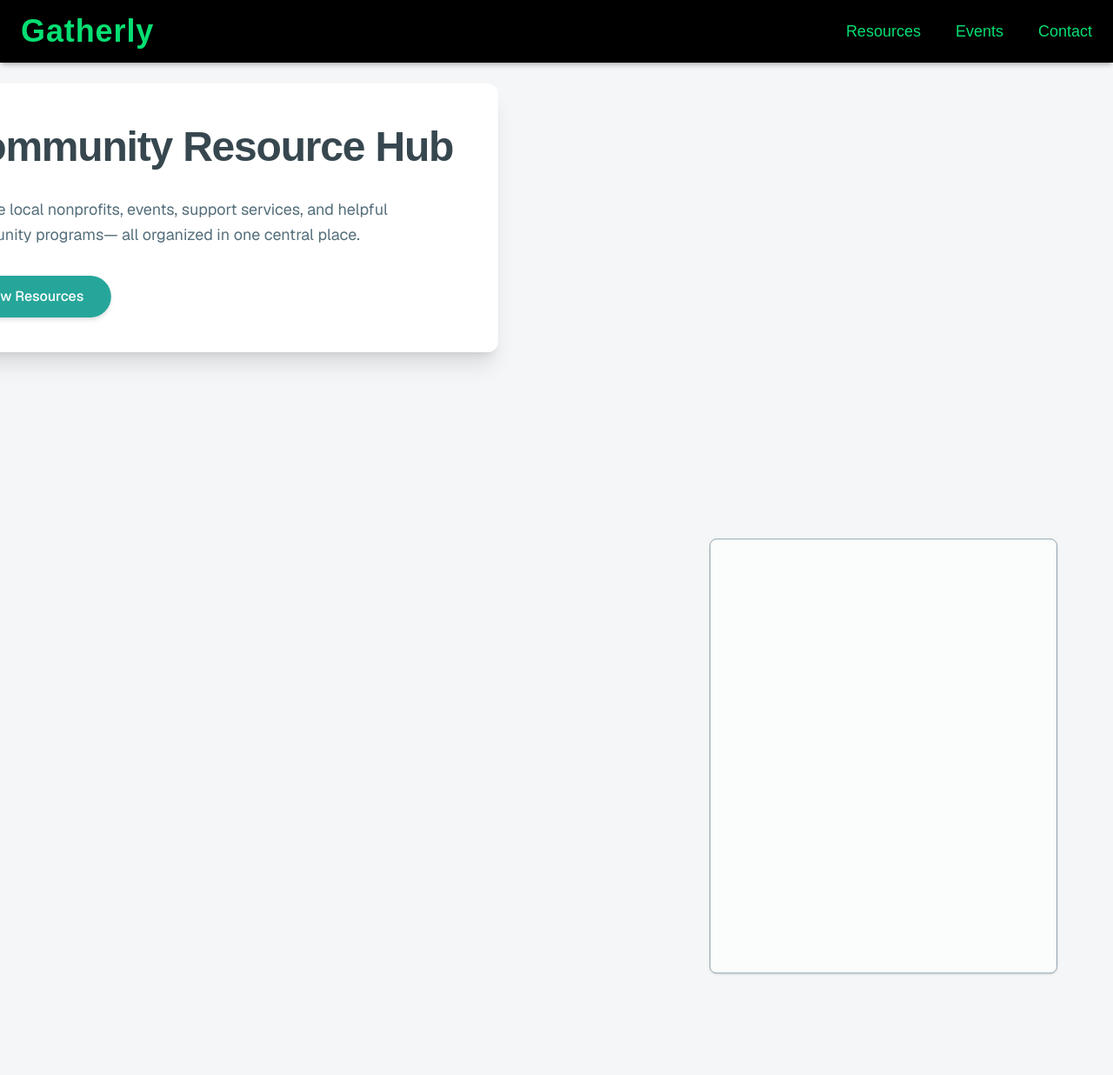
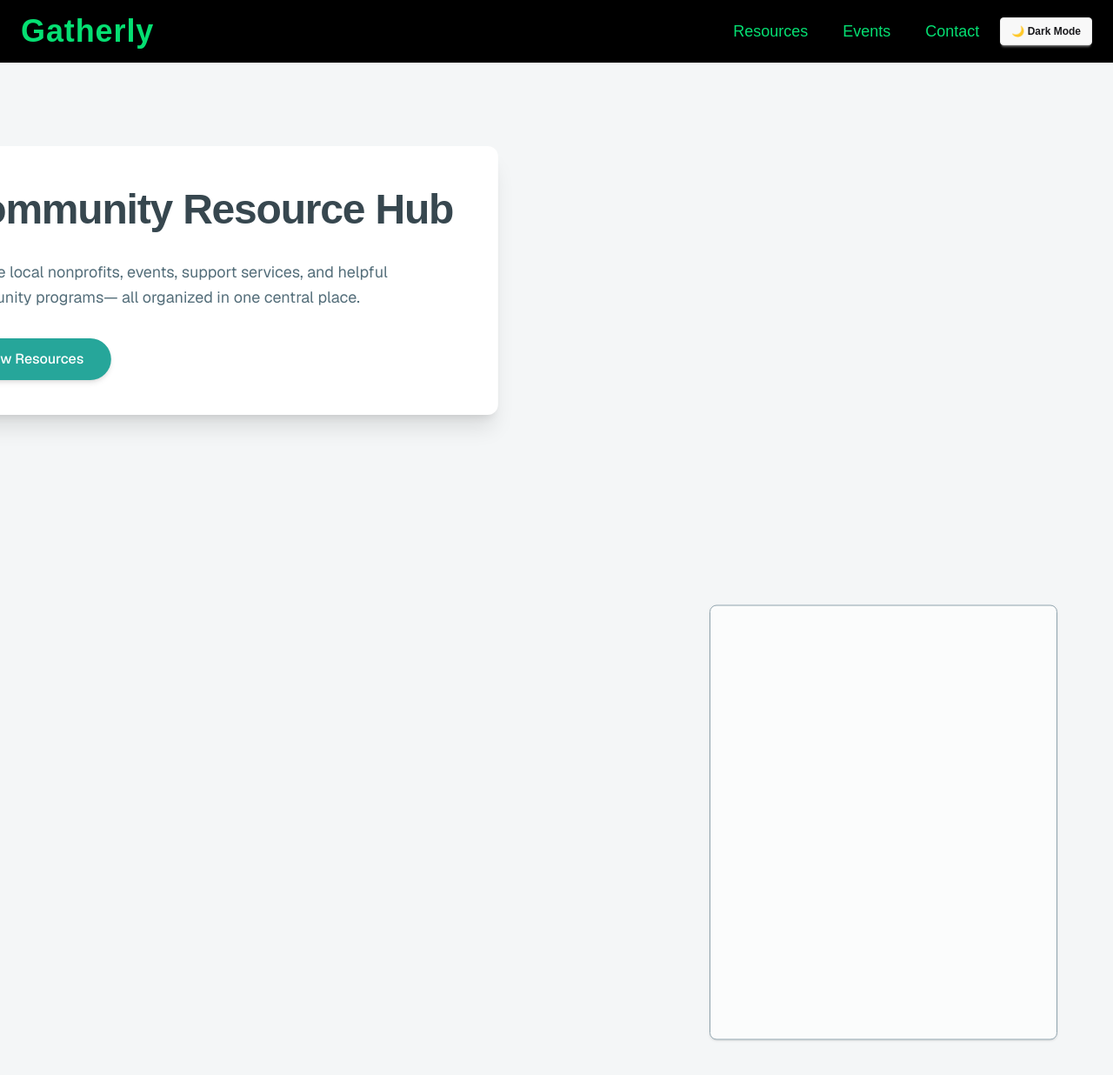
Before and after one commit to TSA-Group/tsa_group_starter, a Next.js app: page / in a window 1280 px wide. Shown: the top 1236 px of the page at 87% size. Built offline with nearby package versions, Linux system fonts and the light colour scheme; a web font is replaced by a local one.

Commit message:
light/dark mode

```diff
--- a/app/layout.tsx
+++ b/app/layout.tsx
@@ -1,6 +1,7 @@
 import type { Metadata } from "next";
 import { Geist, Geist_Mono } from "next/font/google";
 import "./globals.css";
+import { Header } from "../components/Header"; // 👈 import your Header component
 
 const geistSans = Geist({
   variable: "--font-geist-sans",
@@ -18,9 +19,9 @@ export const metadata: Metadata = {
   icons: {
     icon: [
       {
-        media: '(prefers-color-scheme: light)',
-        url: '/apple-icon.png',
-        href: '/apple-icon.png',
+        media: "(prefers-color-scheme: light)",
+        url: "/apple-icon.png",
+        href: "/apple-icon.png",
       },
     ],
   },
@@ -32,11 +33,15 @@ export default function RootLayout({
   children: React.ReactNode;
 }) {
   return (
-    <html lang="en">
+    <html lang="en" data-theme="light">
       <body
         className={`${geistSans.variable} ${geistMono.variable} antialiased`}
       >
-        {children}
+        {/* 👇 Header always visible at the top */}
+        <Header />
+
+        {/* Page content */}
+        <main className="min-h-screen">{children}</main>
       </body>
     </html>
   );
--- a/app/page.tsx
+++ b/app/page.tsx
@@ -3,7 +3,6 @@
 import React, { useRef } from "react";
 import Head from "next/head";
 import Link from "next/link";
-import { Header } from "../components/Header";
 import { motion, useScroll, useTransform } from "framer-motion";
 
 export default function Home() {
@@ -24,28 +23,18 @@ export default function Home() {
       <Head>
         <title>Gatherly — Home</title>
         <meta name="description" content="Gatherly — Community Resource Hub" />
-        <link href="https://fonts.cdnfonts.com/css/tan-buster" rel="stylesheet" />
-        <link href="https://fonts.googleapis.com/css2?family=Momo+Signature&display=swap" rel="stylesheet" />
+        <link
+          href="https://fonts.cdnfonts.com/css/tan-buster"
+          rel="stylesheet"
+        />
+        <link
+          href="https://fonts.googleapis.com/css2?family=Momo+Signature&display=swap"
+          rel="stylesheet"
+        />
       </Head>
-
-      {/* Animated Sticky Header */}
-      <motion.div
-        initial={{ y: -100, opacity: 0 }}
-        animate={{ y: 0, opacity: 1 }}
-        transition={{
-          duration: 0.8,
-          delay: 0.25,
-          type: "spring",
-          stiffness: 120
-        }}
-        className="fixed top-0 left-0 w-full z-50 bg-[#FFFFFF]/90 backdrop-blur-md shadow-md"
-      >
-        <Header />
-      </motion.div>
 
       {/* Page Content */}
       <div className="pt-24 min-h-screen flex flex-col items-center bg-[#F4F6F7] font-sans text-[#37474F]">
-
         {/* Hero Section */}
         <motion.div
           ref={heroRef}
@@ -62,8 +51,8 @@ export default function Home() {
           </h2>
 
           <p className="text-lg leading-relaxed mb-8 text-[#546E7A]">
-            Explore local nonprofits, events, support services, and helpful community programs—
-            all organized in one central place.
+            Explore local nonprofits, events, support services, and helpful
+            community programs— all organized in one central place.
           </p>
 
           <Link
@@ -76,7 +65,6 @@ export default function Home() {
 
         {/* Scrollable content box */}
         <div className="w-full max-w-4xl px-6 py-12 text-[#37474F] space-y-6">
-
           <motion.div
             ref={boxRef}
             className="rounded-lg border border-[#90A4AE] bg-white/70 shadow"
@@ -91,7 +79,6 @@ export default function Home() {
 
           <div className="h-96 bg-white/70 rounded-lg border border-[#90A4AE] shadow" />
           <div className="h-96 bg-white/70 rounded-lg border border-[#90A4AE] shadow" />
-
         </div>
 
         {/* Footer */}
@@ -101,7 +88,10 @@ export default function Home() {
           </p>
 
           <div style={{ fontSize: "12px" }}>
-            <a href="mailto:Gatherly@gmail.com" className="text-[#26A69A] mr-10">
+            <a
+              href="mailto:Gatherly@gmail.com"
+              className="text-[#26A69A] mr-10"
+            >
               Gatherly@gmail.com
             </a>
             <span className="text-gray-500">[enter info]</span>
@@ -125,7 +115,6 @@ export default function Home() {
         <footer className="w-full p-4 text-center text-sm text-[#607D8B] bg-white border-t border-[#B0BEC5] mt-10">
           © {year} Gatherly. All rights reserved.
         </footer>
-
       </div>
     </>
   );
--- a/components/Header.tsx
+++ b/components/Header.tsx
@@ -1,6 +1,7 @@
 "use client";
 import { motion } from "framer-motion";
 import React from "react";
+import ThemeToggle from "./ThemeToggle";
 
 const navItems = ["Resources", "Events", "Contact"];
 
@@ -22,21 +23,25 @@ export const Header: React.FC = () => {
           Gatherly
         </motion.h1>
 
-        {/* Navigation aligned to right */}
-        <nav className="flex gap-10 text-lg font-medium ml-auto">
+        {/* Navigation + Theme Toggle aligned to right */}
+        <div className="flex items-center gap-6 ml-auto">
+          <nav className="flex gap-10 text-lg font-medium">
             {navItems.map((item) => (
               <motion.a
                 key={item}
                 whileHover={{ scale: 1.1, color: "#ffffff" }}
                 transition={{ type: "spring", stiffness: 300 }}
                 className="hover:text-white transition-colors duration-200"
-              href={`${item.toLowerCase()}`}
+                href={`/${item.toLowerCase()}`}
               >
                 {item}
               </motion.a>
             ))}
           </nav>
 
+          {/* Theme toggle button */}
+          <ThemeToggle />
+        </div>
       </div>
     </motion.header>
   );
--- /dev/null
+++ b/components/ThemeToggle.js
@@ -0,0 +1,19 @@
+"use client";
+import { useEffect, useState } from "react";
+
+export default function ThemeToggle() {
+  const [theme, setTheme] = useState("light");
+
+  useEffect(() => {
+    document.querySelector("html").setAttribute("data-theme", theme);
+  }, [theme]);
+
+  return (
+    <button
+      className="btn btn-sm"
+      onClick={() => setTheme(theme === "light" ? "dark" : "light")}
+    >
+      {theme === "light" ? "🌙 Dark Mode" : "☀️ Light Mode"}
+    </button>
+  );
+}
--- /dev/null
+++ b/tailwind.config.js
@@ -0,0 +1,14 @@
+/** @type {import('tailwindcss').Config} */
+module.exports = {
+  content: [
+    "./pages/**/*.{js,ts,jsx,tsx}",
+    "./components/**/*.{js,ts,jsx,tsx}",
+  ],
+  theme: {
+    extend: {},
+  },
+  plugins: [require("daisyui")],
+  daisyui: {
+    themes: ["light", "dark"], // enable both modes
+  },
+}
--- a/tailwind.config.ts
+++ /dev/null
@@ -1,20 +0,0 @@
-import type { Config } from "tailwindcss";
-
-const config: Config = {
-  content: [
-    "./pages/**/*.{js,ts,jsx,tsx,mdx}",
-    "./components/**/*.{js,ts,jsx,tsx,mdx}",
-    "./app/**/*.{js,ts,jsx,tsx,mdx}",
-  ],
-  theme: {
-    extend: {
-      backgroundImage: {
-        "gradient-radial": "radial-gradient(var(--tw-gradient-stops))",
-        "gradient-conic":
-          "conic-gradient(from 180deg at 50% 50%, var(--tw-gradient-stops))",
-      },
-    },
-  },
-  plugins: [],
-};
-export default config;
```
Lines whose indentation alone changed are shown as unchanged.
